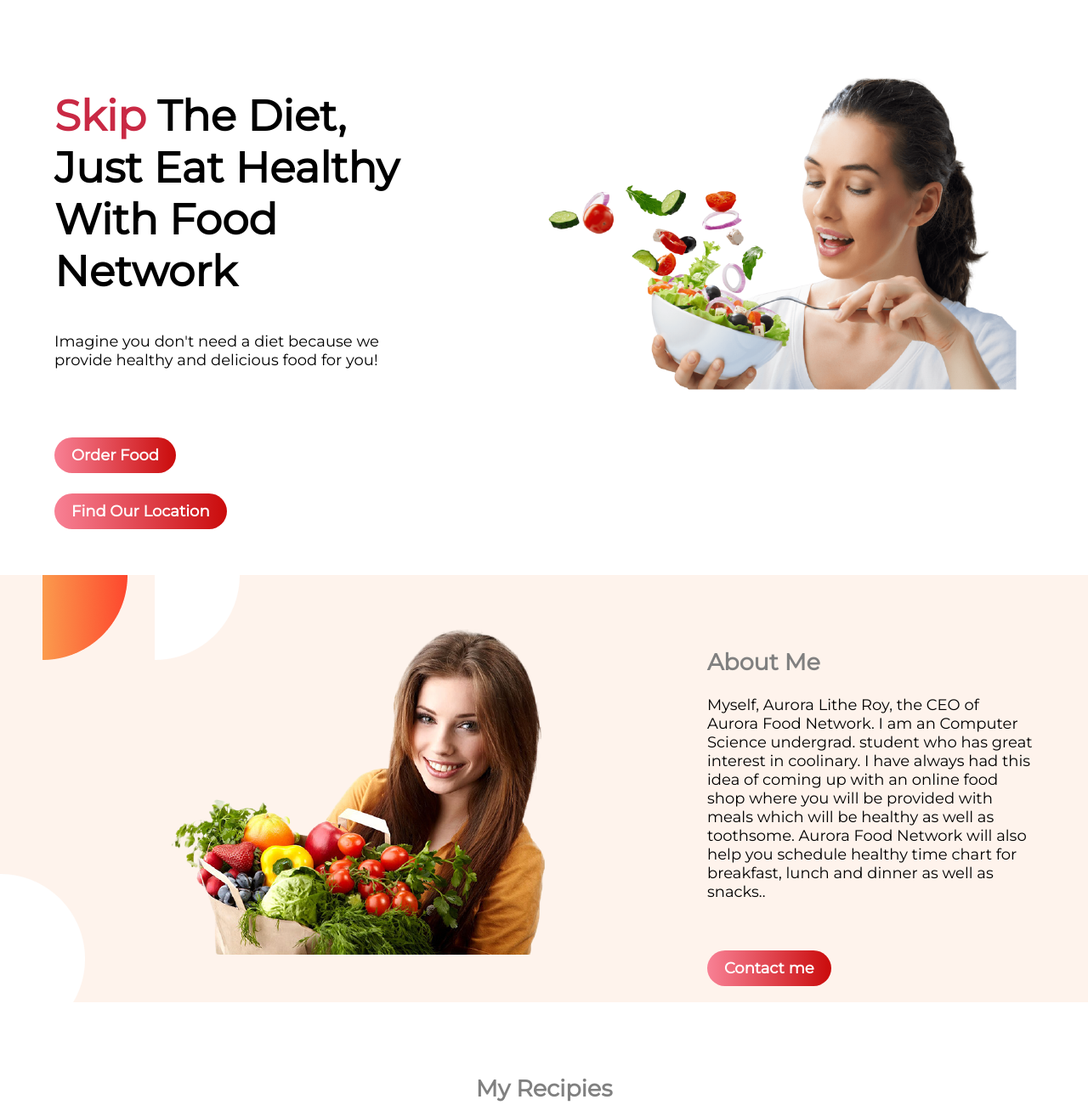
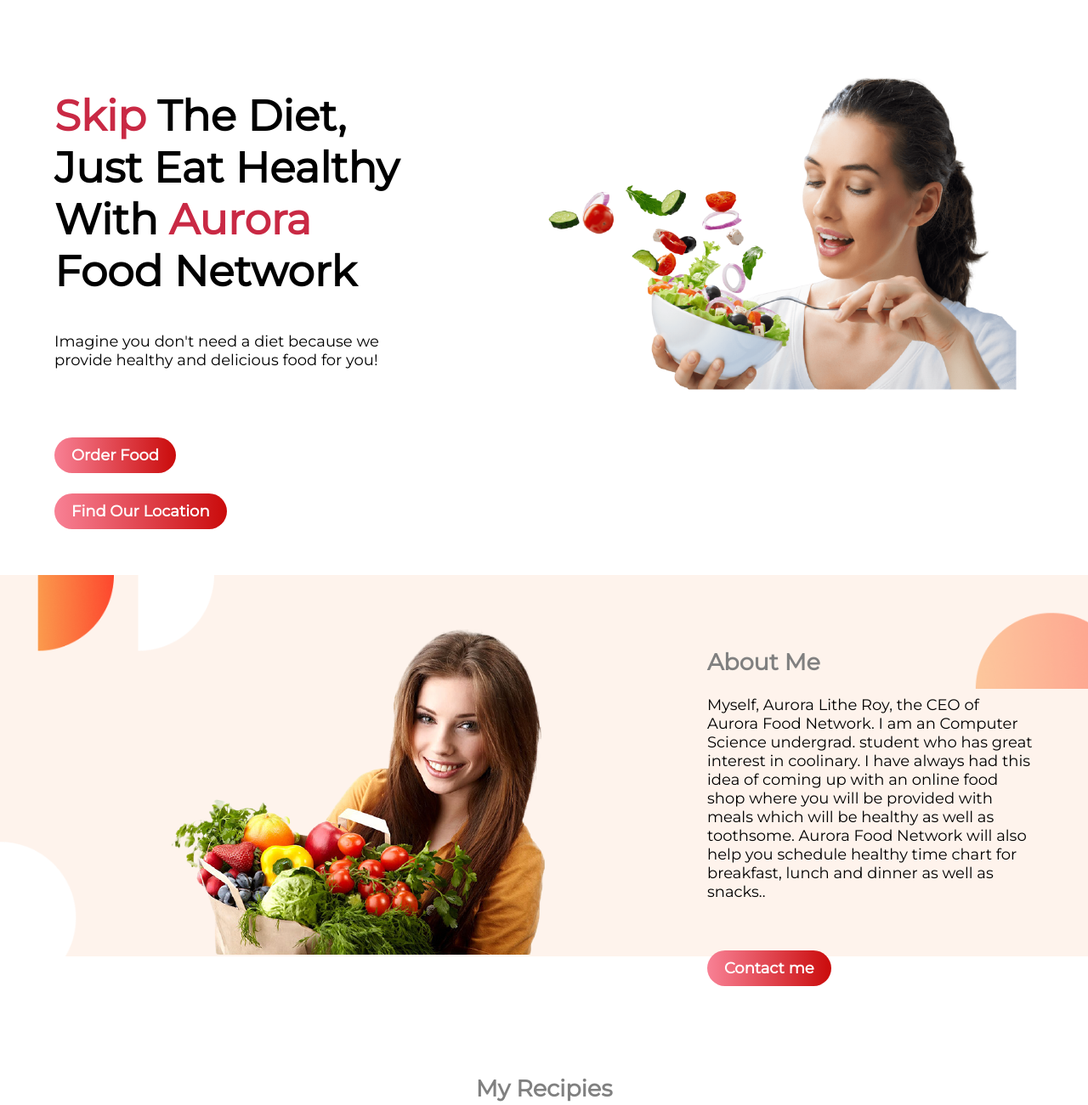
Before and after one commit to AurorA1610/food-network-new, a plain HTML site: page index.html in a window 1280 px wide. Shown: the top 1301 px of the page at 85% size. Drawn offline with Linux system fonts and the light colour scheme.

Commit message:
background width fixed

```diff
--- a/index.html
+++ b/index.html
@@ -16,7 +16,7 @@
 <body>
     <section class="intro flexible">
         <div class="half-width">
-            <h1 id="biggest-h1"><span class="first-word">Skip</span> The Diet, <br> Just Eat Healthy With Food Network</h1>
+            <h1 id="biggest-h1"><span class="first-word">Skip</span> The Diet, <br> Just Eat Healthy With <span class="first-word">Aurora</span> Food Network</h1>
             <p>
                 Imagine you don't need a diet because we provide healthy and delicious food for you!
             </p>
--- a/style.css
+++ b/style.css
@@ -32,6 +32,7 @@ body{
 }
 .about{
     background-image: url(images/shapes/7.png);
+    background-size: 100%;
     background-repeat: no-repeat;
     margin-bottom: 50px;
 
```
